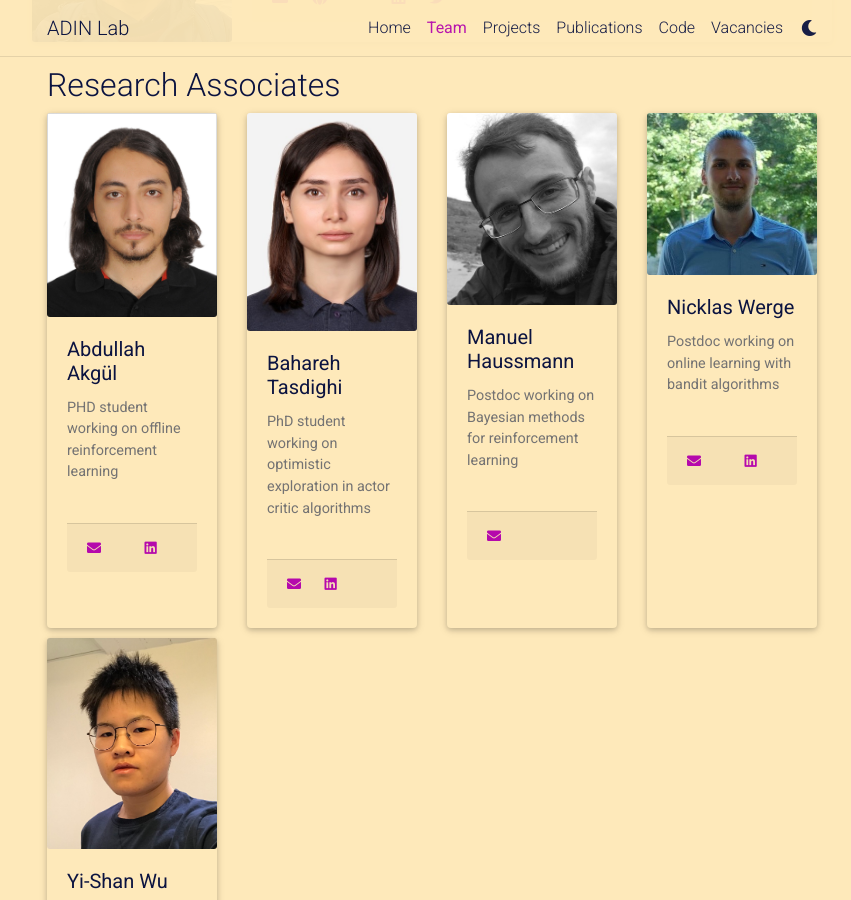
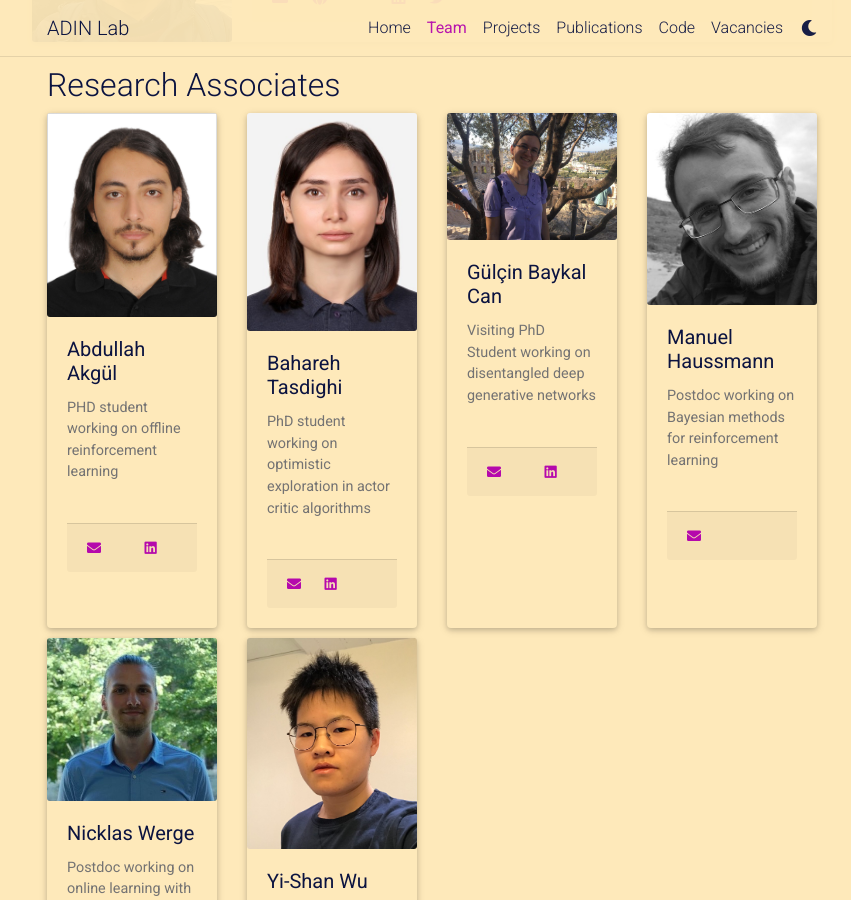
Before and after one commit to adinlab/adinlab.github.io, a Jekyll site: the page built from _pages/1_team.md, in a window 1280 px wide and 900 px high, scrolled down 442 px. Shown: the whole window, without its empty margins (208-1059 px from the left). Built offline with Jekyll 4.4.1, drawn with Linux system fonts in a browser that asks for light colours; comment, search, counter and statistics services are not loaded; a style sheet for code colours, icons or effects is not loaded.

Commit message:
team is updated

```diff
--- a/_data/team.yml
+++ b/_data/team.yml
@@ -49,6 +49,15 @@ researchers:
     scholar: https://scholar.google.com/citations?user=YXBAT4wAAAAJ&hl=de&oi=ao
     research_areas: Postdoc working on Bayesian methods for reinforcement learning
     image: assets/img/team/Manuel_Haussmann.png
+
+  - name: Gülçin Baykal Can
+    mail: gulcinbaykal95@gmail.com
+    linkedin: https://www.linkedin.com/in/gülçin-baykal-can-0a8276b0
+    scholar: https://scholar.google.com/citations?user=tcmSfdwAAAAJ&hl=tr
+    research_areas: Visiting PhD Student working on disentangled deep generative networks
+    image: assets/img/team/gulcin_baykal_can.jpeg
+
+
 
 mscs:
   - name: István Túri
```
Also changed, not shown: assets/img/team/gulcin_baykal_can.jpeg (added).
